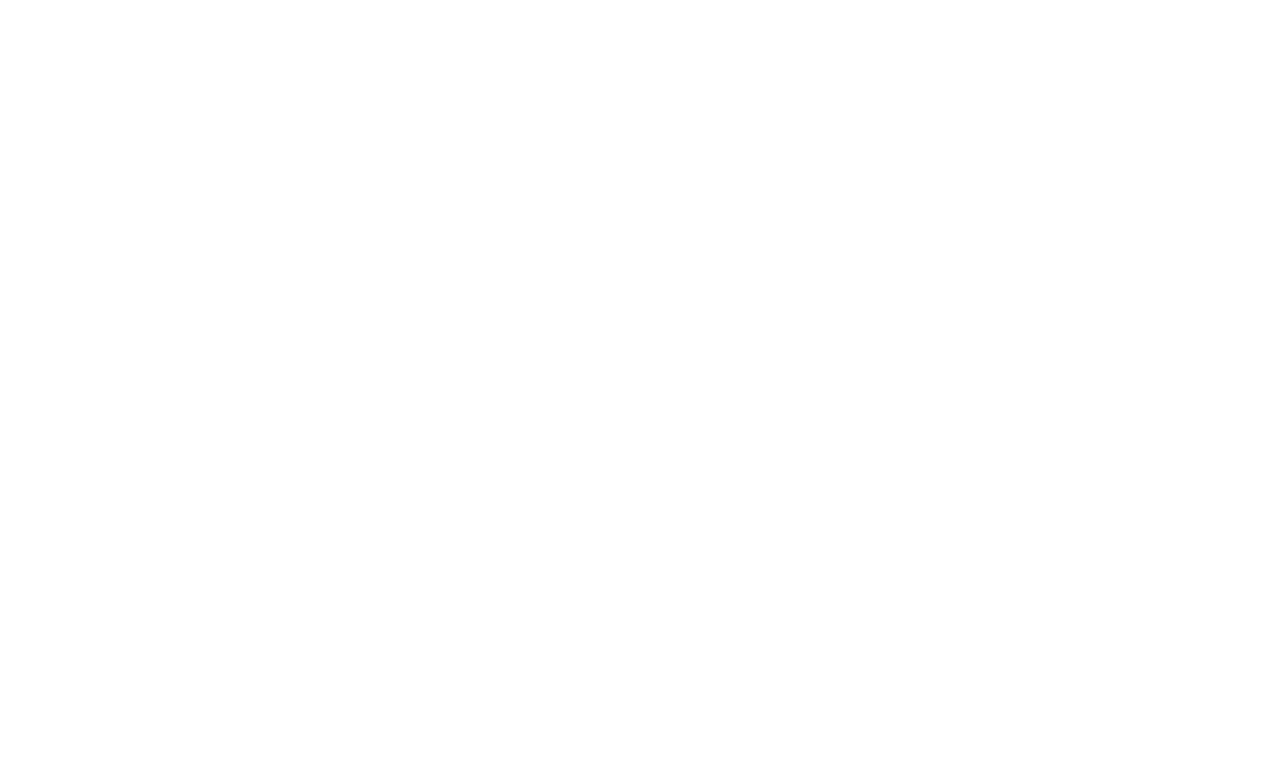
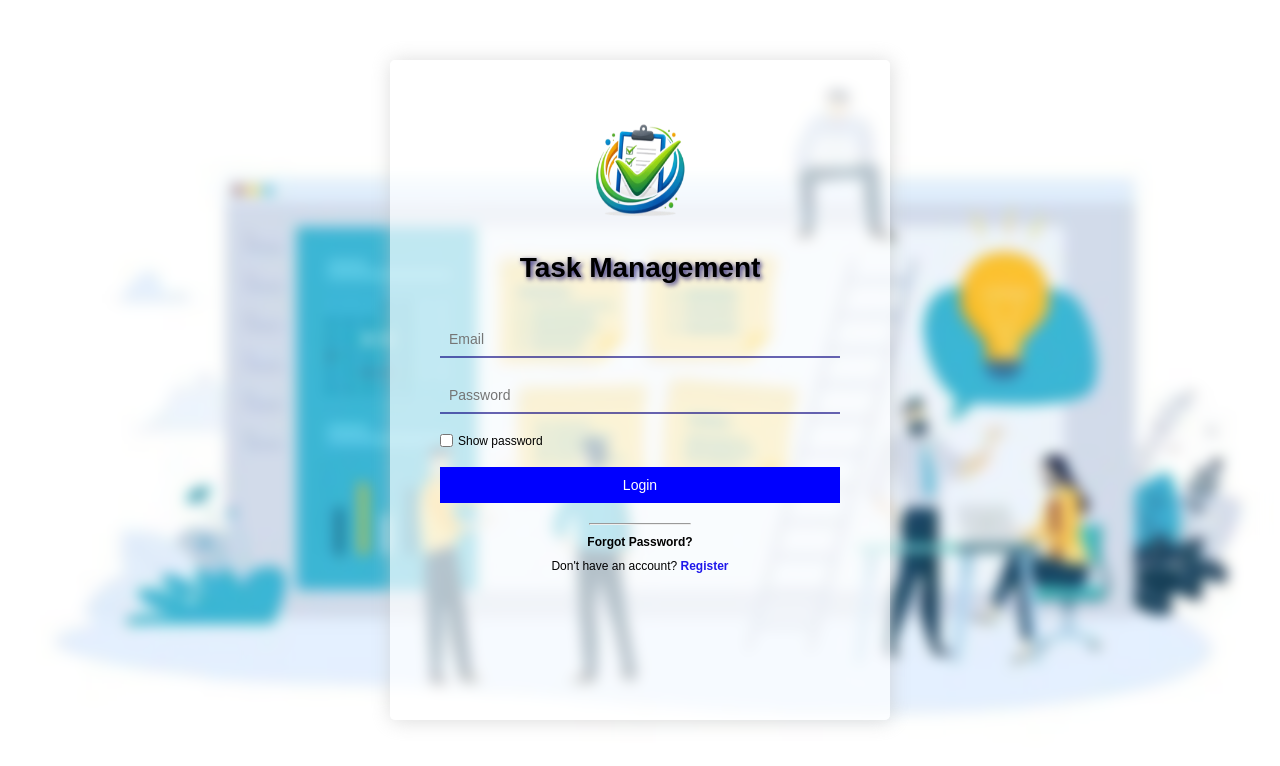
Before and after one commit to voeunking/Javascript-Project, a plain HTML site: page index.html in a window 1280 px wide. Drawn offline with Linux system fonts and the light colour scheme.

Commit message:
add form login

```diff
--- /dev/null
+++ b/CSS/style.css
@@ -0,0 +1,95 @@
+body {
+    font-family: Arial, Helvetica, sans-serif;
+    /* display: flex;
+    justify-content: center; */
+    background-image: url(../img/bg.png);
+    background-repeat: no-repeat;
+    background-size: cover;
+    backdrop-filter: blur(7px);
+}
+
+/* Form */
+.login-form {
+   height: 90vh;
+    /* border: 1px solid black; */
+     width: 100%;
+    margin-top: 60px;
+    display: flex;
+    flex-direction: column;
+    text-align: center;
+    align-content: center;
+    align-items: center;
+}
+.form{
+     box-shadow: 1px 1px 20px rgba(200, 200, 200, 0.648);
+    background-color: #ffffffad;
+    border-radius: 5px;
+    height: 70vh;
+    padding:50px;
+
+
+
+}
+.show-pas{
+    align-self: self-start;
+    font-size: 12px;
+    display: flex;
+    align-items: center;
+    gap: 5px;
+}
+.form-top img {
+    width: 100px;
+    height: 100px;
+    margin-top: 10px;
+}
+
+.form-top h3 {
+    font-size: 28px;
+    text-shadow: 2px 2px 5px rgba(7, 3, 111, 0.87);
+}
+
+.input {
+    width: 400px;
+    display: flex;
+    flex-direction: column;
+}
+
+.input input {
+    padding: 9px;
+    margin: 10px 0px;
+    font-size: 14px;
+    background: none;
+    border:none;
+    border-bottom: 2px solid rgba(11, 4, 128, 0.615);
+}
+
+.login-form button {
+    background-color: blue;
+    color: white;
+    border: none;
+    font-size: 14px;
+    margin-top: 10px;
+    width: 400px;
+    padding: 10px;
+
+}
+
+.login-form hr {
+    margin-top: 20px;
+    width: 100px;
+}
+
+#forgot-password {
+    font-weight: bold;
+}
+
+.login-form p {
+    font-size: 12px;
+    margin: 10px;
+}
+
+.login-form p a {
+    color: #1e17eb;
+    font-weight: bold;
+    text-decoration: none;
+}
--- a/index.html
+++ b/index.html
@@ -1,11 +1,35 @@
 <!DOCTYPE html>
 <html lang="en">
+<link rel="stylesheet" href="CSS/style.css">
+
 <head>
     <meta charset="UTF-8">
     <meta name="viewport" content="width=device-width, initial-scale=1.0">
     <title>Document</title>
 </head>
+
 <body>
+    <!-- form login -->
+    <form action="#" class="login-form">
+        <div class="form">
+            <div class="form-top">
+                <img src="img/logo.png" alt="">
+                <h3>Task Management</h3>
+            </div>
+            <div class="input">
+                <input type="email" name="email" id="email" placeholder="Email">
+                <input type="password" name="password" id="password" placeholder="Password">
+                <div class="show-pas">
+                    <input type="checkbox" name="show" id="show">
+                    <label for="text">Show password</label>
+                </div>
+            </div>
+            <button>Login</button>
+            <hr>
+            <p id="forgot-password">Forgot Password?</p>
+            <p>Don't have an account? <a href="#">Register</a></p>
+        </div>
+    </form>
+</body>
 
-</body>
 </html>
```
Also changed, not shown: img/bg.png (added), img/logo.png (added).
